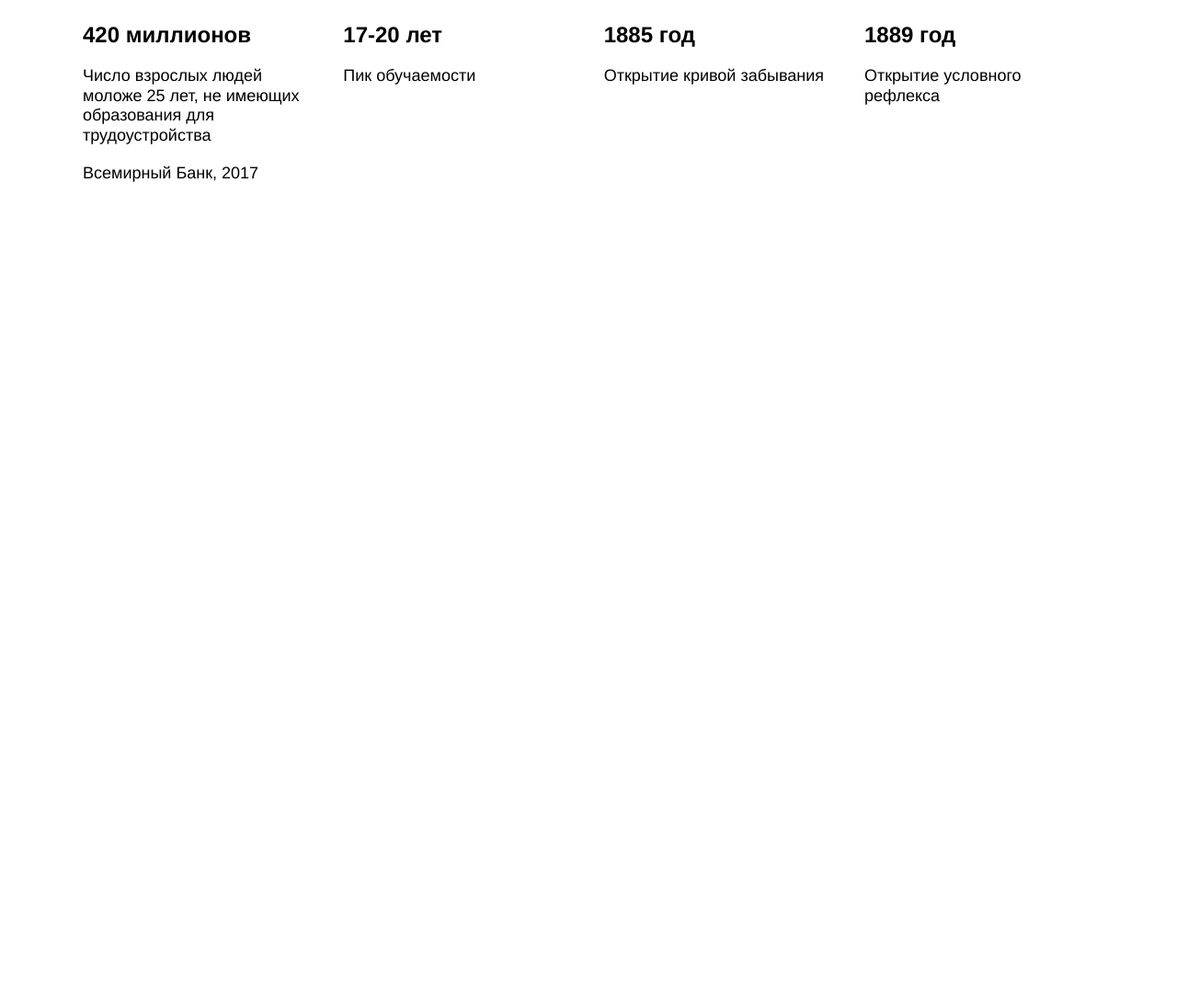
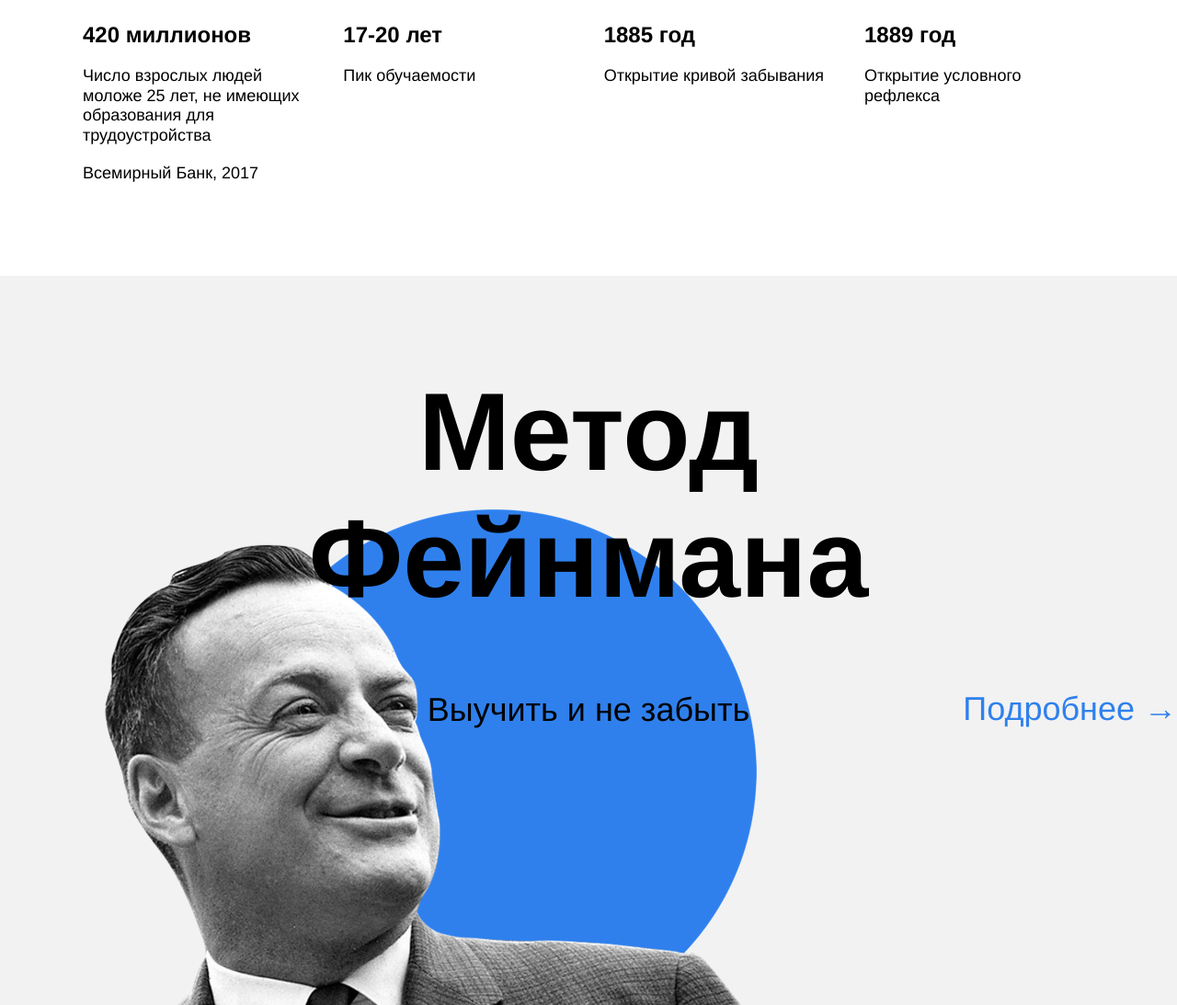
Before and after one commit to Smolib/how-to-learn, a plain HTML site: page index.html in a window 1280 px wide. Shown: the part 1707-2800 px from the top of the page at 92% size. Before the commit the page ends 2007 px from the top, so only its background shows below. Drawn offline with Linux system fonts and the light colour scheme.

Commit message:
done feynman

```diff
--- a/index.html
+++ b/index.html
@@ -128,8 +128,19 @@
             </div>
           </div>
         </section>
-
-        <section class="feynman"></section>
+        <section class="feynman">
+        <h2 class="feynman__title">
+          Метод Фейнмана
+        </h2>
+        <h3 class="feynman__subtitle">
+          Выучить и не забыть
+        </h3>
+        <p class="feynman__link">
+          <a class="feynman_link-text" href="#">
+            Подробнее &rarr;
+          </a>
+        </p>
+        </section>
 
         <section class="kaufman"></section>
       </main>
--- a/styles/style.css
+++ b/styles/style.css
@@ -1,11 +1,9 @@
 .page {
   min-width: 1100px;
-  /* мы ещё не умеем делать мобильную версию сайта, */
-  /* поэтому выше установлена минимальная ширина страницы */
   max-width: 1600px;
-  /* выше установили ограничение по максимальной ширине */
+
   margin: 0 auto;
-  /* выше для экранов больше 1600px отцентрировали весь контент */
+
   font-family: 'Helvetica Neue', Arial, sans-serif;
 }
 
@@ -20,9 +18,6 @@
   position: relative;
 
   background-color: #f2f2f2;
-
-  margin: 0;
-  padding: 0;
 
   overflow: hidden;
 }
@@ -56,6 +51,8 @@
   font-weight: bold;
 
   line-height: 102px;
+
+  margin: 0;
 }
 
 .header__subtitle {
@@ -167,6 +164,7 @@
 
 .section-title {
   width: 60%;
+
   padding-bottom: 20px;
   margin: 0;
 
@@ -220,6 +218,58 @@
   font-weight: normal;
 }
 
+.feynman {
+  background-color: #f2f2f2;
+  background-image: url(../images/feynman.png);
+  background-position: left bottom;
+  background-repeat: no-repeat;
+  background-size: 867px 637px;
+
+  height: 890px;
+
+  position: relative;
+
+  display: flex;
+  flex-direction: column;
+  align-items: center;
+}
+
+.feynman__title {
+  line-height: 1.15;
+  font-size: 120px;
+  font-weight: bold;
+  text-align: center;
+
+  max-width: 648px;
+
+  margin: 0;
+  padding-bottom: 70px;
+  padding-top: 100px;
+}
+
+.feynman__subtitle {
+  line-height: 51px;
+  font-size: 36px;
+  font-weight: normal;
+
+  margin: 0;
+}
+
+.feynman__link {
+  margin: 0;
+
+  position: absolute;
+  right: 0;
+  top: 50%;
+}
+
+.feynman_link-text {
+  line-height: 51px;
+  font-size: 36px;
+  font-weight: normal;
+  color: #2f80ed;
+  text-decoration: none;
+}
 /* и элемента с модификатором вида ключ-значение */
 .table__cell_theme_dark {
   width: 200px;
```
